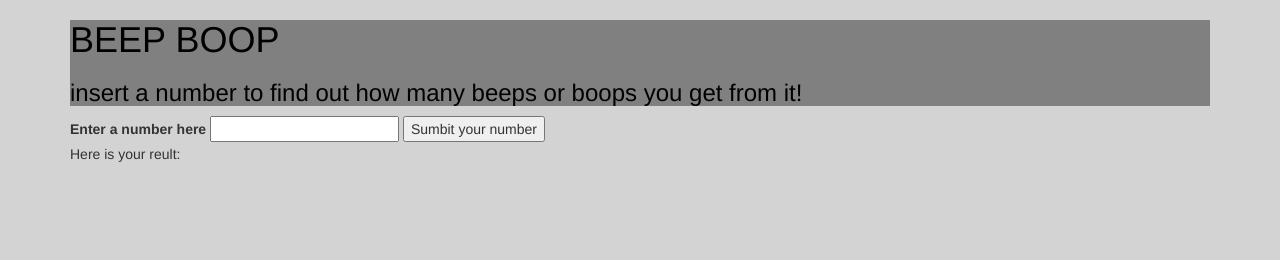
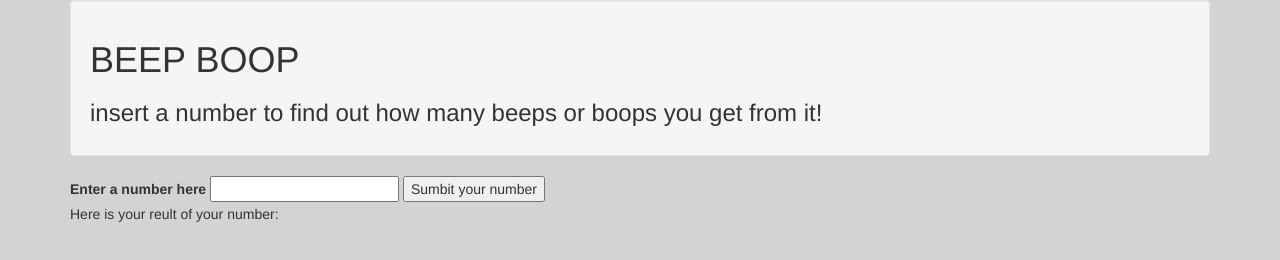
Before and after one commit to duncan19/project3-2.0-, a plain HTML site: page index.html in a window 1280 px wide. Drawn offline with Linux system fonts and the light colour scheme.

Commit message:
alter the results area of the webpage

```diff
--- a/css/styles.css
+++ b/css/styles.css
@@ -1,10 +1,10 @@
 body{
 background-color: lightgrey;
 }
-.titleofpage{
+/* .titleofpage{
   background-color: grey;
   color: black;
-}
+} */
 .result{
   display: none;
   background-color: orange;
--- a/index.html
+++ b/index.html
@@ -9,7 +9,7 @@
   </head>
   <body>
     <div class="container">
-      <div class="titleofpage">
+      <div class="well titleofpage">
       <h1>BEEP BOOP</h1>
       <h3>insert a number to find out how many beeps or boops you get from it!</h3>
     </div>
@@ -19,7 +19,7 @@
         <button type="submit" name="button">Sumbit your number</button>
       </form>
       <div id="result">
-        <p>Here is your reult:</p>
+        <p>Here is your reult of your number:</p>
       </div>
     </div>
   </body>
--- a/js/scripts.js
+++ b/js/scripts.js
@@ -2,6 +2,7 @@ $(document).ready(function(){
   $("#userNumForm").submit(function(event){
     event.preventDefault();
     $("#userNumForm").hide();
+    $("#result").show();
     var arrayOfUserNUm=[];
     var usersNumber = parseInt($("input#userinputtedNumber").val());
       console.log(usersNumber)
```
